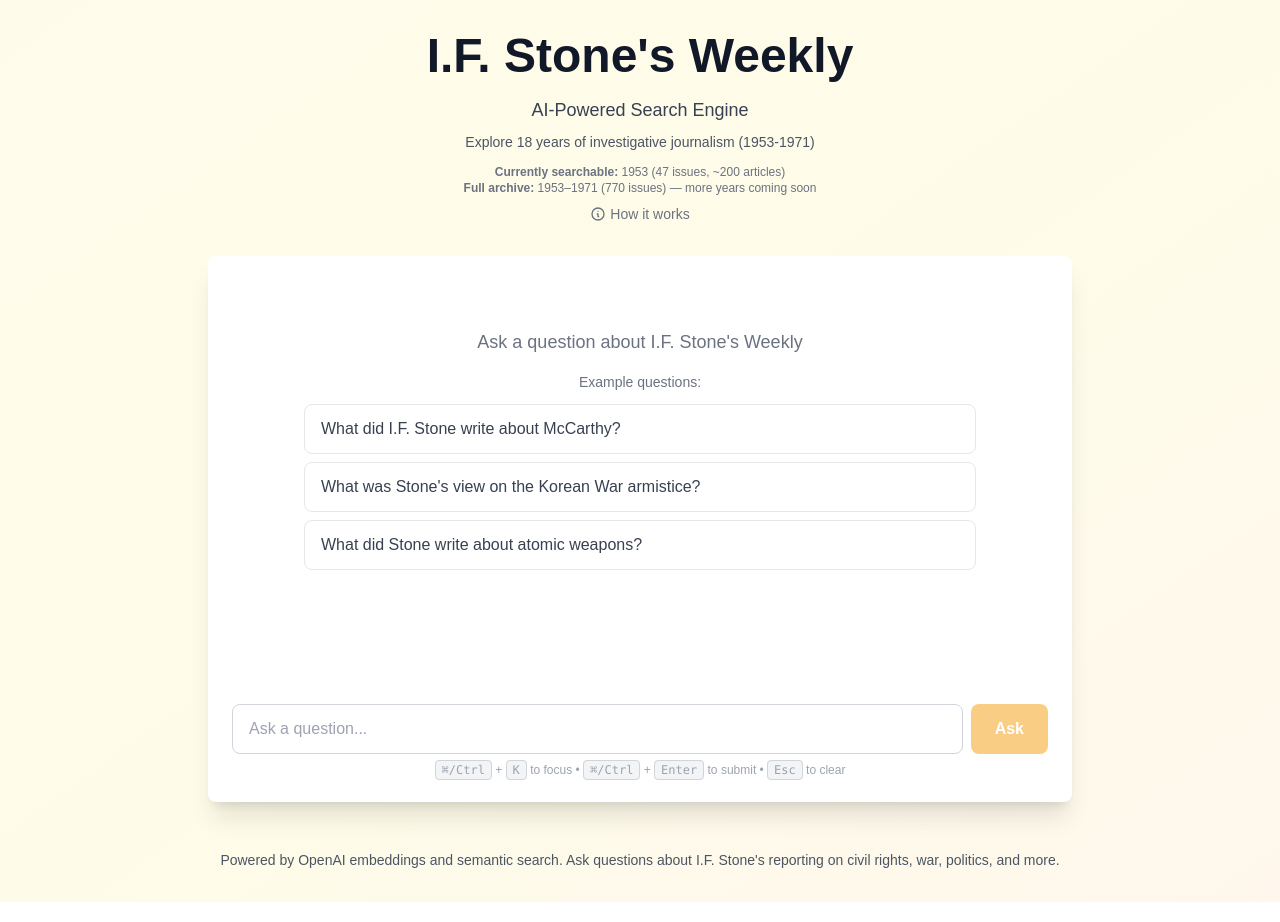
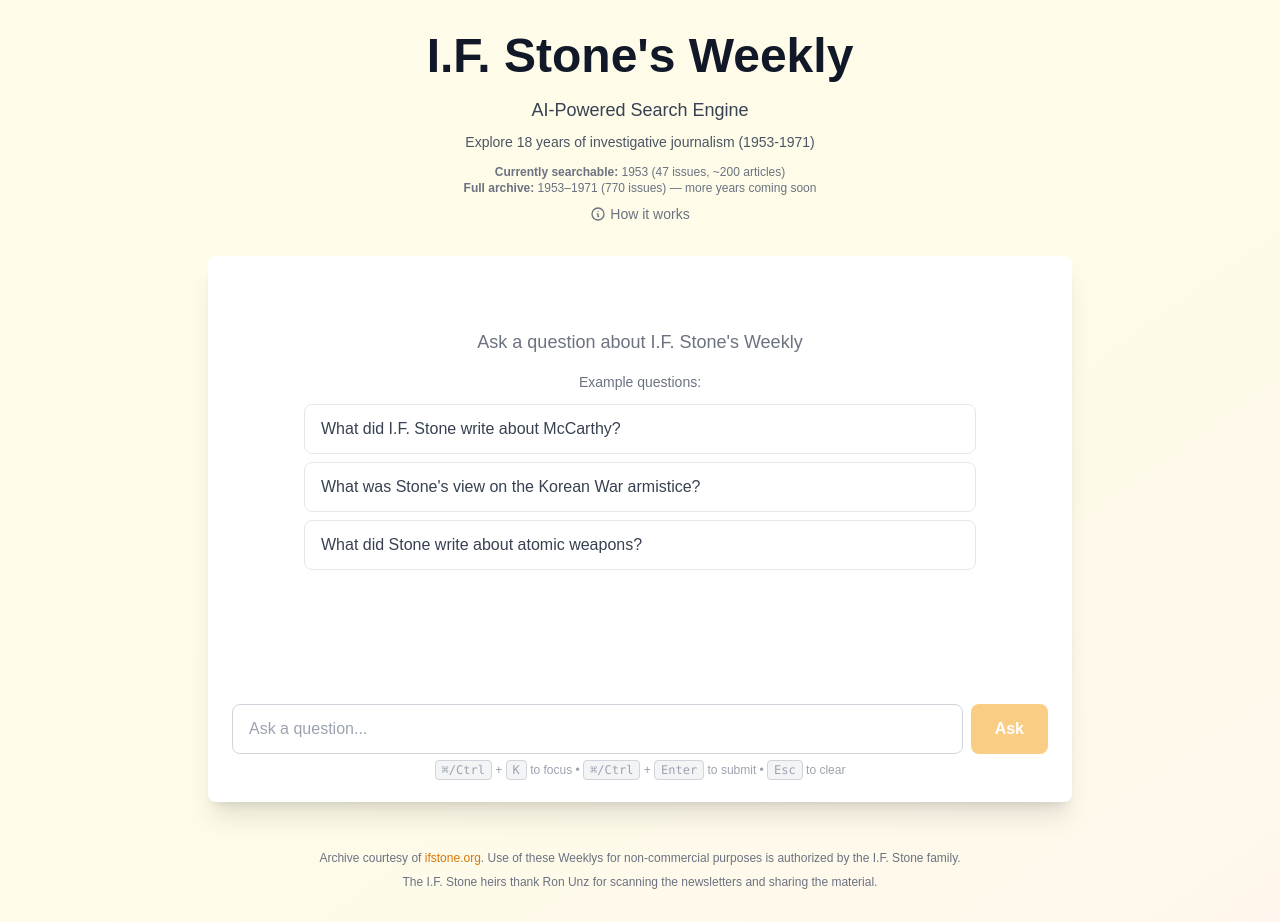
Before and after one commit to murguia/ifstone-search, a Next.js app: page / in a window 1280 px wide. Built offline with nearby package versions, Linux system fonts and the light colour scheme.

Commit message:
Add ifstone.org attribution and Ron Unz credit to footer
Co-Authored-By: Claude Opus 4.6 (1M context) <noreply@anthropic.com>

```diff
--- a/app/page.tsx
+++ b/app/page.tsx
@@ -30,10 +30,14 @@ export default function Home() {
 
             <ChatInterface />
 
-            <footer className="mt-12 text-center text-sm text-gray-600 dark:text-gray-400">
+            <footer className="mt-12 text-center text-xs text-gray-500 dark:text-gray-400 space-y-2">
               <p>
-                Powered by OpenAI embeddings and semantic search. Ask questions
-                about I.F. Stone&apos;s reporting on civil rights, war, politics, and more.
+                Archive courtesy of{' '}
+                <a href="https://www.ifstone.org" target="_blank" rel="noopener noreferrer" className="text-amber-600 dark:text-amber-400 hover:underline">ifstone.org</a>.
+                Use of these Weeklys for non-commercial purposes is authorized by the I.F. Stone family.
+              </p>
+              <p>
+                The I.F. Stone heirs thank Ron Unz for scanning the newsletters and sharing the material.
               </p>
             </footer>
           </div>
```
